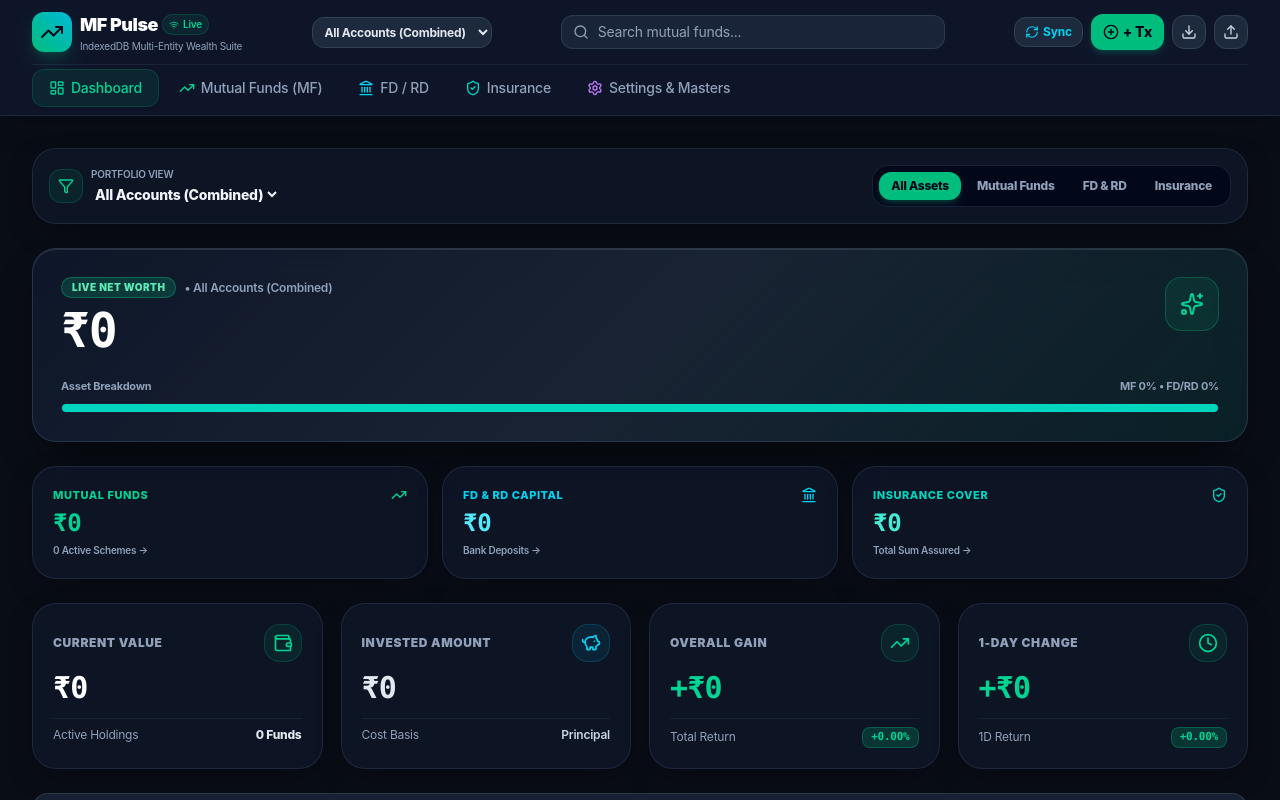
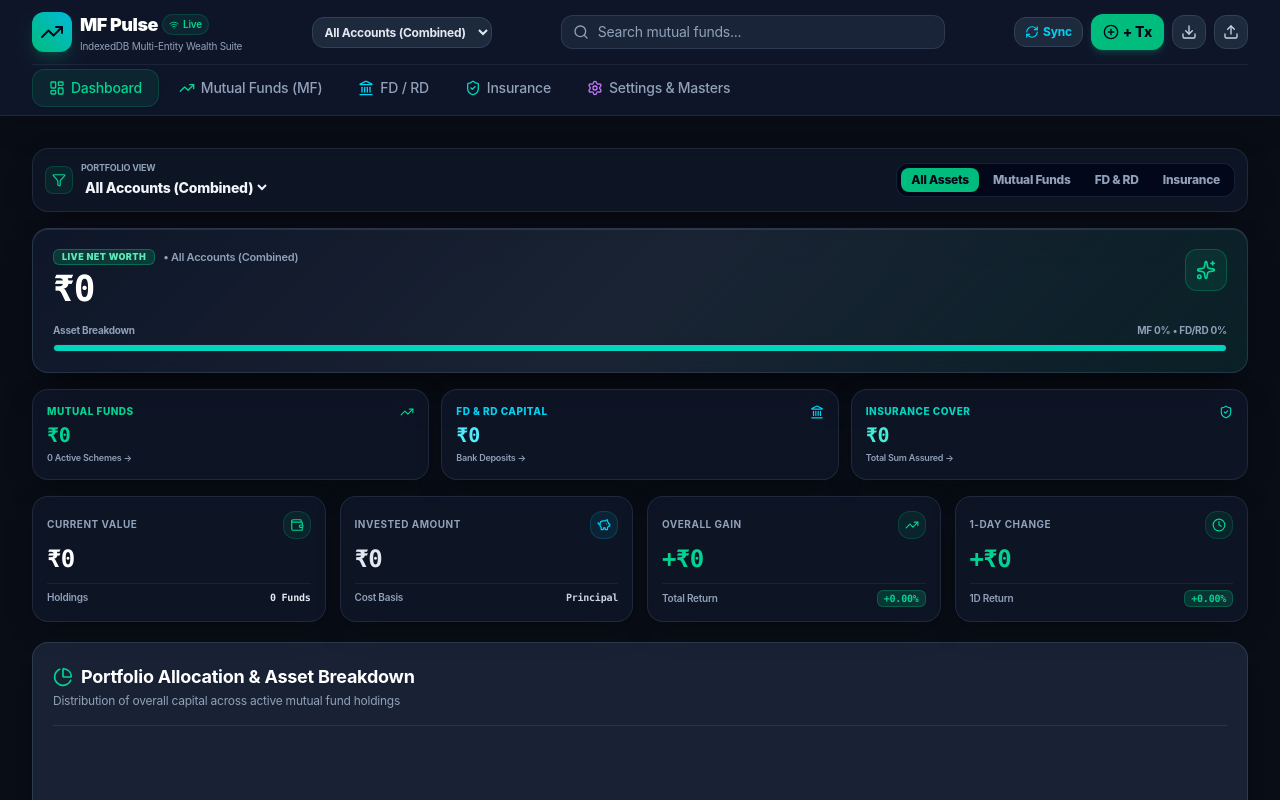
Before and after one commit to devanandTech/mf-tracker, a React (Vite) app: page / in a window 1280 px wide. Shown: the top 800 px of the page. Built offline with nearby package versions, Linux system fonts and the light colour scheme.

Commit message:
design changes

```diff
--- a/src/components/DashboardOverview.jsx
+++ b/src/components/DashboardOverview.jsx
@@ -41,16 +41,16 @@ export default function DashboardOverview() {
   const insPct = Math.max(0, 100 - mfPct - fdrdPct);
 
   return (
-    <div className="space-y-6">
+    <div className="space-y-4">
 
       {/* Global Account & Entity Filter Bar */}
-      <div className="mobile-card-glass rounded-3xl p-3.5 sm:p-4 shadow-xl flex flex-wrap items-center justify-between gap-3 border border-slate-800/80">
-        <div className="flex items-center gap-2 flex-1 min-w-[200px]">
-          <div className="p-2 rounded-xl bg-emerald-500/10 text-emerald-400 border border-emerald-500/20">
-            <Filter className="w-4 h-4" />
+      <div className="mobile-card-glass rounded-2xl p-2.5 sm:p-3 shadow-lg flex flex-wrap items-center justify-between gap-2.5 border border-slate-800/80">
+        <div className="flex items-center gap-2 flex-1 min-w-[180px]">
+          <div className="p-1.5 rounded-lg bg-emerald-500/10 text-emerald-400 border border-emerald-500/20">
+            <Filter className="w-3.5 h-3.5" />
           </div>
           <div>
-            <span className="text-[10px] text-slate-400 font-semibold block uppercase">Portfolio View</span>
+            <span className="text-[9px] text-slate-400 font-bold block uppercase">Portfolio View</span>
             <select
               value={activeAccountId}
               onChange={(e) => setActiveAccountId(e.target.value)}
@@ -63,7 +63,7 @@ export default function DashboardOverview() {
           </div>
         </div>
 
-        <div className="flex items-center gap-1 bg-slate-950/80 p-1.5 rounded-2xl border border-slate-800/80 overflow-x-auto scrollbar-none w-full sm:w-auto">
+        <div className="flex items-center gap-1 bg-slate-950/80 p-1 rounded-xl border border-slate-800/80 overflow-x-auto scrollbar-none w-full sm:w-auto">
           {[
             { id: 'ALL', label: 'All Assets' },
             { id: 'MF', label: 'Mutual Funds' },
@@ -73,9 +73,9 @@ export default function DashboardOverview() {
             <button
               key={ent.id}
               onClick={() => setEntityFilter(ent.id)}
-              className={`px-3 py-1.5 rounded-xl text-xs font-extrabold transition-all active-press whitespace-nowrap ${
+              className={`px-2.5 py-1 rounded-lg text-xs font-extrabold transition-all active-press whitespace-nowrap ${
                 entityFilter === ent.id
-                  ? 'bg-emerald-500 text-slate-950 shadow-md shadow-emerald-500/20 font-black'
+                  ? 'bg-emerald-500 text-slate-950 shadow-sm font-black'
                   : 'text-slate-400 hover:text-slate-200'
               }`}
             >
@@ -86,32 +86,32 @@ export default function DashboardOverview() {
       </div>
 
       {/* Hero Obsidian Net Worth Card */}
-      <div className="obsidian-hero-card rounded-3xl p-5 sm:p-7 relative">
+      <div className="obsidian-hero-card rounded-2xl p-4 sm:p-5 relative shadow-xl">
         <div className="flex items-start justify-between">
           <div>
-            <div className="flex items-center gap-2 mb-1">
-              <span className="px-2.5 py-0.5 rounded-full text-[10px] font-black uppercase tracking-wider bg-emerald-500/20 text-emerald-300 border border-emerald-500/40">
+            <div className="flex items-center gap-2 mb-0.5">
+              <span className="px-2 py-0.2 rounded-md text-[9px] font-black uppercase tracking-wider bg-emerald-500/20 text-emerald-300 border border-emerald-500/40">
                 Live Net Worth
               </span>
-              <span className="text-xs text-slate-400 font-semibold">• {activeAccountObj.name}</span>
+              <span className="text-[11px] text-slate-400 font-semibold">• {activeAccountObj.name}</span>
             </div>
-            <h1 className="text-3xl sm:text-5xl font-black font-mono text-white tracking-tight mt-2">
+            <h1 className="text-2xl sm:text-4xl font-black font-mono text-white tracking-tight mt-1">
               ₹{Math.round(globalWealthSummary.totalNetWorth).toLocaleString('en-IN')}
             </h1>
           </div>
 
-          <div className="hidden sm:flex p-3.5 rounded-2xl bg-emerald-500/10 text-emerald-400 border border-emerald-500/30">
-            <Sparkles className="w-6 h-6 animate-pulse" />
+          <div className="hidden sm:flex p-2.5 rounded-xl bg-emerald-500/10 text-emerald-400 border border-emerald-500/30">
+            <Sparkles className="w-5 h-5 animate-pulse" />
           </div>
         </div>
 
         {/* Asset Distribution Progress Segment */}
-        <div className="mt-6 space-y-2">
-          <div className="flex items-center justify-between text-[11px] font-bold text-slate-400">
+        <div className="mt-3.5 space-y-1.5">
+          <div className="flex items-center justify-between text-[10px] font-bold text-slate-400">
             <span>Asset Breakdown</span>
             <span>MF {mfPct}% • FD/RD {fdrdPct}%</span>
           </div>
-          <div className="h-2.5 w-full bg-slate-950 rounded-full overflow-hidden flex border border-slate-800/80">
+          <div className="h-2 w-full bg-slate-950 rounded-full overflow-hidden flex border border-slate-800/80">
             <div style={{ width: `${mfPct}%` }} className="bg-emerald-500 h-full transition-all duration-500" title="Mutual Funds" />
             <div style={{ width: `${fdrdPct}%` }} className="bg-cyan-400 h-full transition-all duration-500" title="FD & RD" />
             <div style={{ width: `${insPct}%` }} className="bg-teal-400 h-full transition-all duration-500" title="Insurance" />
@@ -121,43 +121,40 @@ export default function DashboardOverview() {
 
       {/* 15-DAY MATURITY & RENEWAL WARNING BANNER */}
       {upcomingAlerts.length > 0 && (
-        <div className="bg-gradient-to-r from-amber-950/90 via-slate-900 to-rose-950/90 border-2 border-amber-500/60 rounded-3xl p-4 sm:p-5 shadow-2xl space-y-3">
+        <div className="bg-gradient-to-r from-amber-950/90 via-slate-900 to-rose-950/90 border border-amber-500/60 rounded-2xl p-3 sm:p-4 shadow-xl space-y-2.5">
           <div className="flex items-center justify-between">
-            <div className="flex items-center gap-2.5">
-              <div className="p-2 rounded-2xl bg-amber-500/20 text-amber-300 border border-amber-500/40 animate-pulse">
-                <ShieldAlert className="w-5 h-5" />
+            <div className="flex items-center gap-2">
+              <div className="p-1.5 rounded-xl bg-amber-500/20 text-amber-300 border border-amber-500/40 animate-pulse">
+                <ShieldAlert className="w-4 h-4" />
               </div>
               <div>
-                <h3 className="text-sm sm:text-base font-black text-amber-300 tracking-tight">
+                <h3 className="text-xs sm:text-sm font-black text-amber-300 tracking-tight">
                   15-Day Renewal & Maturity Alerts ({upcomingAlerts.length})
                 </h3>
-                <p className="text-[11px] text-amber-200/80">
-                  Action required for deposits maturing or insurance premiums due within 15 days
-                </p>
               </div>
             </div>
-            <span className="px-2.5 py-1 rounded-full text-[10px] font-black uppercase bg-amber-500 text-slate-950 shadow-md">
+            <span className="px-2 py-0.5 rounded-md text-[9px] font-black uppercase bg-amber-500 text-slate-950 shadow-sm">
               URGENT
             </span>
           </div>
 
-          <div className="grid grid-cols-1 md:grid-cols-2 lg:grid-cols-3 gap-2.5 pt-1">
+          <div className="grid grid-cols-1 md:grid-cols-2 lg:grid-cols-3 gap-2 pt-0.5">
             {upcomingAlerts.map(alert => (
               <div
                 key={alert.id}
                 onClick={() => setActiveTab(alert.entityType === 'INSURANCE' ? 'insurance' : 'fdrd')}
-                className="bg-slate-950/90 border border-amber-500/40 p-3.5 rounded-2xl flex items-center justify-between gap-3 cursor-pointer hover:border-amber-400 transition-all active-press"
+                className="bg-slate-950/90 border border-amber-500/40 p-2.5 rounded-xl flex items-center justify-between gap-2.5 cursor-pointer hover:border-amber-400 transition-all active-press"
               >
                 <div>
                   <div className="flex items-center gap-1.5 mb-0.5">
-                    <span className="px-2 py-0.2 rounded text-[9px] font-extrabold uppercase bg-amber-500/20 text-amber-300 border border-amber-500/30">
+                    <span className="px-1.5 py-0.2 rounded text-[8px] font-extrabold uppercase bg-amber-500/20 text-amber-300 border border-amber-500/30">
                       {alert.entityType}
                     </span>
-                    <span className="text-[10px] text-slate-400">• {alert.bankName || alert.provider}</span>
+                    <span className="text-[9px] text-slate-400">• {alert.bankName || alert.provider}</span>
                   </div>
                   <h4 className="text-xs font-bold text-white line-clamp-1">{alert.title}</h4>
-                  <span className="text-[10px] text-amber-400 font-mono font-bold">
-                    Target: {alert.targetDate} ({alert.daysLeft < 0 ? 'OVERDUE' : `${alert.daysLeft} days left`})
+                  <span className="text-[9px] text-amber-400 font-mono font-bold">
+                    Target: {alert.targetDate} ({alert.daysLeft < 0 ? 'OVERDUE' : `${alert.daysLeft}d left`})
                   </span>
                 </div>
 
@@ -166,7 +163,7 @@ export default function DashboardOverview() {
                     ₹{Math.round(alert.amount || 0).toLocaleString('en-IN')}
                   </span>
                   <span className="text-[9px] text-cyan-400 flex items-center justify-end gap-0.5 font-bold">
-                    View <ChevronRight className="w-3 h-3" />
+                    View <ChevronRight className="w-2.5 h-2.5" />
                   </span>
                 </div>
               </div>
@@ -176,21 +173,21 @@ export default function DashboardOverview() {
       )}
 
       {/* Global Net Worth Metric Cards */}
-      <div className="grid grid-cols-2 lg:grid-cols-3 gap-3.5">
+      <div className="grid grid-cols-2 lg:grid-cols-3 gap-2.5 sm:gap-3">
 
         {/* Mutual Funds Valuation Card */}
         <div
           onClick={() => setActiveTab('mf')}
-          className="mobile-card-glass hover:border-emerald-500/50 rounded-3xl p-4 sm:p-5 shadow-xl cursor-pointer active-press transition-all group"
+          className="mobile-card-glass hover:border-emerald-500/50 rounded-2xl p-3 sm:p-3.5 shadow-lg cursor-pointer active-press transition-all group"
         >
-          <div className="flex items-center justify-between text-slate-400 mb-1">
-            <span className="text-[11px] font-extrabold uppercase tracking-wider text-emerald-400">Mutual Funds</span>
-            <TrendingUp className="w-4 h-4 text-emerald-400 group-hover:translate-x-0.5 transition-transform" />
+          <div className="flex items-center justify-between text-slate-400 mb-0.5">
+            <span className="text-[10px] font-extrabold uppercase tracking-wider text-emerald-400">Mutual Funds</span>
+            <TrendingUp className="w-3.5 h-3.5 text-emerald-400 group-hover:translate-x-0.5 transition-transform" />
           </div>
-          <div className="text-xl sm:text-2xl font-black font-mono text-emerald-400 mt-1">
+          <div className="text-lg sm:text-xl font-black font-mono text-emerald-400 mt-0.5">
             ₹{Math.round(globalWealthSummary.mfValuation).toLocaleString('en-IN')}
           </div>
-          <span className="text-[10px] text-slate-400 mt-1 block font-semibold">
+          <span className="text-[9px] text-slate-400 mt-0.5 block font-semibold">
             {holdings.length} Active Schemes →
           </span>
         </div>
@@ -198,16 +195,16 @@ export default function DashboardOverview() {
         {/* FD & RD Valuation Card */}
         <div
           onClick={() => setActiveTab('fdrd')}
-          className="mobile-card-glass hover:border-cyan-500/50 rounded-3xl p-4 sm:p-5 shadow-xl cursor-pointer active-press transition-all group"
+          className="mobile-card-glass hover:border-cyan-500/50 rounded-2xl p-3 sm:p-3.5 shadow-lg cursor-pointer active-press transition-all group"
         >
-          <div className="flex items-center justify-between text-slate-400 mb-1">
-            <span className="text-[11px] font-extrabold uppercase tracking-wider text-cyan-400">FD & RD Capital</span>
-            <Landmark className="w-4 h-4 text-cyan-400 group-hover:translate-x-0.5 transition-transform" />
+          <div className="flex items-center justify-between text-slate-400 mb-0.5">
+            <span className="text-[10px] font-extrabold uppercase tracking-wider text-cyan-400">FD & RD Capital</span>
+            <Landmark className="w-3.5 h-3.5 text-cyan-400 group-hover:translate-x-0.5 transition-transform" />
           </div>
-          <div className="text-xl sm:text-2xl font-black font-mono text-cyan-300 mt-1">
+          <div className="text-lg sm:text-xl font-black font-mono text-cyan-300 mt-0.5">
             ₹{Math.round(globalWealthSummary.fdValuation + globalWealthSummary.rdValuation).toLocaleString('en-IN')}
           </div>
-          <span className="text-[10px] text-slate-400 mt-1 block font-semibold">
+          <span className="text-[9px] text-slate-400 mt-0.5 block font-semibold">
             Bank Deposits →
           </span>
         </div>
@@ -215,16 +212,16 @@ export default function DashboardOverview() {
         {/* Insurance Cover Card */}
         <div
           onClick={() => setActiveTab('insurance')}
-          className="mobile-card-glass hover:border-teal-500/50 rounded-3xl p-4 sm:p-5 shadow-xl cursor-pointer active-press transition-all group col-span-2 lg:col-span-1"
+          className="mobile-card-glass hover:border-teal-500/50 rounded-2xl p-3 sm:p-3.5 shadow-lg cursor-pointer active-press transition-all group col-span-2 lg:col-span-1"
         >
-          <div className="flex items-center justify-between text-slate-400 mb-1">
-            <span className="text-[11px] font-extrabold uppercase tracking-wider text-teal-400">Insurance Cover</span>
-            <ShieldCheck className="w-4 h-4 text-teal-400 group-hover:translate-x-0.5 transition-transform" />
+          <div className="flex items-center justify-between text-slate-400 mb-0.5">
+            <span className="text-[10px] font-extrabold uppercase tracking-wider text-teal-400">Insurance Cover</span>
+            <ShieldCheck className="w-3.5 h-3.5 text-teal-400 group-hover:translate-x-0.5 transition-transform" />
           </div>
-          <div className="text-xl sm:text-2xl font-black font-mono text-teal-300 mt-1">
+          <div className="text-lg sm:text-xl font-black font-mono text-teal-300 mt-0.5">
             ₹{Math.round(globalWealthSummary.insuranceCover).toLocaleString('en-IN')}
           </div>
-          <span className="text-[10px] text-slate-400 mt-1 block font-semibold">
+          <span className="text-[9px] text-slate-400 mt-0.5 block font-semibold">
             Total Sum Assured →
           </span>
         </div>
--- a/src/components/PortfolioSummary.jsx
+++ b/src/components/PortfolioSummary.jsx
@@ -5,10 +5,7 @@ import {
   PiggyBank,
   TrendingUp,
   TrendingDown,
-  Clock,
-  Sparkles,
-  ArrowUpRight,
-  ArrowDownRight
+  Clock
 } from 'lucide-react';
 
 export default function PortfolioSummary() {
@@ -22,75 +19,73 @@ export default function PortfolioSummary() {
     }).format(val || 0);
   };
 
-  const deepDipsCount = holdings.filter(h => Math.abs(h.drawdownATH) >= 5).length;
-
   return (
-    <div className="grid grid-cols-2 lg:grid-cols-4 gap-3 sm:gap-4.5 mb-4 sm:mb-6">
+    <div className="grid grid-cols-2 lg:grid-cols-4 gap-2.5 sm:gap-3.5 mb-3 sm:mb-5">
 
       {/* Current Valuation Card */}
-      <div className="mobile-card-glass rounded-3xl p-4 sm:p-5 shadow-xl relative overflow-hidden group hover:border-emerald-500/40 transition-all">
-        <div className="flex items-center justify-between mb-2">
-          <span className="text-[10px] sm:text-xs font-black text-slate-400 uppercase tracking-wider">
+      <div className="mobile-card-glass rounded-2xl p-3 sm:p-3.5 shadow-lg relative overflow-hidden group hover:border-emerald-500/40 transition-all">
+        <div className="flex items-center justify-between mb-1">
+          <span className="text-[10px] font-bold text-slate-400 uppercase tracking-wider">
             Current Value
           </span>
-          <div className="p-2 rounded-2xl bg-emerald-500/10 text-emerald-400 border border-emerald-500/20">
-            <Wallet className="w-4 h-4 sm:w-5 sm:h-5" />
+          <div className="p-1.5 rounded-xl bg-emerald-500/10 text-emerald-400 border border-emerald-500/20">
+            <Wallet className="w-3.5 h-3.5" />
           </div>
         </div>
-        <div className="text-xl sm:text-3xl font-black text-white tracking-tight font-mono">
+        <div className="text-lg sm:text-2xl font-black text-white tracking-tight font-mono">
           {loadingDetails ? (
-            <span className="animate-pulse text-slate-500 text-sm">Fetching...</span>
+            <span className="animate-pulse text-slate-500 text-xs">Fetching...</span>
           ) : (
             formatINR(summary.totalValuation)
           )}
         </div>
-        <div className="mt-3 text-[10px] sm:text-xs text-slate-400 border-t border-slate-800/80 pt-2 flex items-center justify-between">
-          <span>Active Holdings</span>
-          <span className="font-extrabold text-slate-200">{summary.activeSchemesCount} Funds</span>
+        <div className="mt-2 text-[10px] text-slate-400 border-t border-slate-800/80 pt-1.5 flex items-center justify-between font-mono">
+          <span className="font-sans font-semibold">Holdings</span>
+          <span className="font-bold text-slate-200">{summary.activeSchemesCount} Funds</span>
         </div>
       </div>
 
       {/* Invested Capital Card */}
-      <div className="mobile-card-glass rounded-3xl p-4 sm:p-5 shadow-xl relative overflow-hidden group hover:border-cyan-500/40 transition-all">
-        <div className="flex items-center justify-between mb-2">
-          <span className="text-[10px] sm:text-xs font-black text-slate-400 uppercase tracking-wider">
+      <div className="mobile-card-glass rounded-2xl p-3 sm:p-3.5 shadow-lg relative overflow-hidden group hover:border-cyan-500/40 transition-all">
+        <div className="flex items-center justify-between mb-1">
+          <span className="text-[10px] font-bold text-slate-400 uppercase tracking-wider">
             Invested Amount
           </span>
-          <div className="p-2 rounded-2xl bg-cyan-500/10 text-cyan-400 border border-cyan-500/20">
-            <PiggyBank className="w-4 h-4 sm:w-5 sm:h-5" />
+          <div className="p-1.5 rounded-xl bg-cyan-500/10 text-cyan-400 border border-cyan-500/20">
+            <PiggyBank className="w-3.5 h-3.5" />
           </div>
         </div>
-        <div className="text-xl sm:text-3xl font-black text-slate-200 tracking-tight font-mono">
+        <div className="text-lg sm:text-2xl font-black text-slate-200 tracking-tight font-mono">
           {formatINR(summary.totalInvested)}
         </div>
-        <div className="mt-3 text-[10px] sm:text-xs text-slate-400 border-t border-slate-800/80 pt-2 flex items-center justify-between">
-          <span>Cost Basis</span>
+        <div className="mt-2 text-[10px] text-slate-400 border-t border-slate-800/80 pt-1.5 flex items-center justify-between font-mono">
+          <span className="font-sans font-semibold">Cost Basis</span>
           <span className="font-semibold text-slate-300">Principal</span>
         </div>
       </div>
 
       {/* Total Profit / Loss Card */}
-      <div className="mobile-card-glass rounded-3xl p-4 sm:p-5 shadow-xl relative overflow-hidden group hover:border-slate-700 transition-all">
-        <div className="flex items-center justify-between mb-2">
-          <span className="text-[10px] sm:text-xs font-black text-slate-400 uppercase tracking-wider">
+      <div className="mobile-card-glass rounded-2xl p-3 sm:p-3.5 shadow-lg relative overflow-hidden group hover:border-slate-700 transition-all">
+        <div className="flex items-center justify-between mb-1">
+          <span className="text-[10px] font-bold text-slate-400 uppercase tracking-wider">
             Overall Gain
           </span>
-          <div className={`p-2 rounded-2xl border ${
+          <div className={`p-1.5 rounded-xl border ${
             summary.totalReturnINR >= 0
               ? 'bg-emerald-500/10 text-emerald-400 border-emerald-500/20'
               : 'bg-rose-500/10 text-rose-400 border-rose-500/20'
           }`}>
-            {summary.totalReturnINR >= 0 ? <TrendingUp className="w-4 h-4 sm:w-5 sm:h-5" /> : <TrendingDown className="w-4 h-4 sm:w-5 sm:h-5" />}
+            {summary.totalReturnINR >= 0 ? <TrendingUp className="w-3.5 h-3.5" /> : <TrendingDown className="w-3.5 h-3.5" />}
           </div>
         </div>
-        <div className={`text-xl sm:text-3xl font-black tracking-tight font-mono ${
+        <div className={`text-lg sm:text-2xl font-black tracking-tight font-mono ${
           summary.totalReturnINR >= 0 ? 'text-emerald-400' : 'text-rose-400'
         }`}>
           {summary.totalReturnINR >= 0 ? '+' : ''}{formatINR(summary.totalReturnINR)}
         </div>
-        <div className="mt-3 text-[10px] sm:text-xs border-t border-slate-800/80 pt-2 flex items-center justify-between">
-          <span className="text-slate-400">Total Return</span>
-          <span className={`px-2 py-0.5 rounded-lg font-black font-mono text-[11px] ${
+        <div className="mt-2 text-[10px] border-t border-slate-800/80 pt-1.5 flex items-center justify-between font-mono">
+          <span className="text-slate-400 font-sans font-semibold">Total Return</span>
+          <span className={`px-1.5 py-0.2 rounded-md font-bold text-[10px] ${
             summary.totalReturnPct >= 0 ? 'bg-emerald-500/20 text-emerald-400 border border-emerald-500/30' : 'bg-rose-500/20 text-rose-400 border border-rose-500/30'
           }`}>
             {summary.totalReturnPct >= 0 ? '+' : ''}{summary.totalReturnPct.toFixed(2)}%
@@ -99,35 +94,30 @@ export default function PortfolioSummary() {
       </div>
 
       {/* 1-Day Change Card */}
-      <div className="mobile-card-glass rounded-3xl p-4 sm:p-5 shadow-xl relative overflow-hidden group hover:border-slate-700 transition-all">
-        <div className="flex items-center justify-between mb-2">
-          <span className="text-[10px] sm:text-xs font-black text-slate-400 uppercase tracking-wider">
+      <div className="mobile-card-glass rounded-2xl p-3 sm:p-3.5 shadow-lg relative overflow-hidden group hover:border-slate-700 transition-all">
+        <div className="flex items-center justify-between mb-1">
+          <span className="text-[10px] font-bold text-slate-400 uppercase tracking-wider">
             1-Day Change
           </span>
-          <div className={`p-2 rounded-2xl border ${
+          <div className={`p-1.5 rounded-xl border ${
             summary.todayGainINR >= 0
               ? 'bg-emerald-500/10 text-emerald-400 border-emerald-500/20'
               : 'bg-amber-500/10 text-amber-400 border-amber-500/20'
           }`}>
-            <Clock className="w-4 h-4 sm:w-5 sm:h-5" />
+            <Clock className="w-3.5 h-3.5" />
           </div>
         </div>
-        <div className={`text-xl sm:text-3xl font-black tracking-tight font-mono ${
+        <div className={`text-lg sm:text-2xl font-black tracking-tight font-mono ${
           summary.todayGainINR >= 0 ? 'text-emerald-400' : 'text-rose-400'
         }`}>
           {summary.todayGainINR >= 0 ? '+' : ''}{formatINR(summary.todayGainINR)}
         </div>
-        <div className="mt-3 text-[10px] sm:text-xs border-t border-slate-800/80 pt-2 flex items-center justify-between">
-          <span className="text-slate-400">1D Return</span>
-          <div className="flex items-center gap-1.5 font-mono font-extrabold">
-            <span className={`px-2 py-0.5 rounded-lg text-[11px] ${summary.todayGainPct >= 0 ? 'bg-emerald-500/20 text-emerald-400 border border-emerald-500/30' : 'bg-rose-500/20 text-rose-400 border border-rose-500/30'}`}>
+        <div className="mt-2 text-[10px] border-t border-slate-800/80 pt-1.5 flex items-center justify-between font-mono">
+          <span className="text-slate-400 font-sans font-semibold">1D Return</span>
+          <div className="flex items-center gap-1 font-bold">
+            <span className={`px-1.5 py-0.2 rounded-md text-[10px] ${summary.todayGainPct >= 0 ? 'bg-emerald-500/20 text-emerald-400 border border-emerald-500/30' : 'bg-rose-500/20 text-rose-400 border border-rose-500/30'}`}>
               {summary.todayGainPct >= 0 ? '+' : ''}{summary.todayGainPct.toFixed(2)}%
             </span>
-            {deepDipsCount > 0 && (
-              <span className="px-1.5 py-0.5 text-[9px] bg-amber-500/20 text-amber-300 border border-amber-500/40 rounded-md font-extrabold">
-                {deepDipsCount} Dips
-              </span>
-            )}
           </div>
         </div>
       </div>
```
Also changed, not shown: src/App.jsx (+84 -37 lines), src/components/BrokerPortfolioChart.jsx (+23 -26 lines), src/components/WatchlistManager.jsx (+139 -61 lines), src/context/PortfolioContext.jsx (+25 -0 lines).
